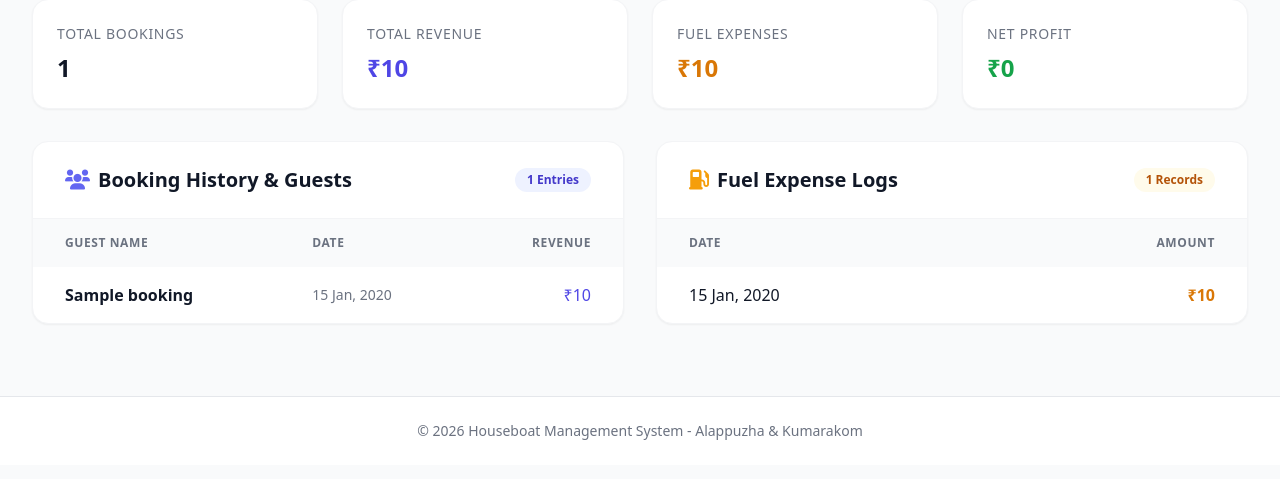
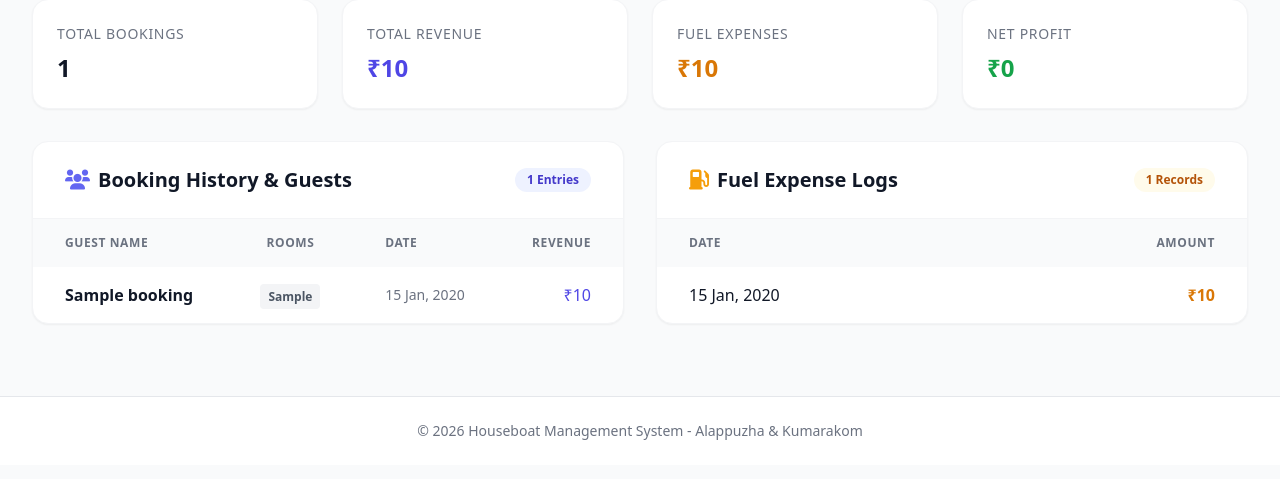
Before and after one commit to Amal-24/BackWaters, a Flask app: template templates/details.html in a window 1280 px wide. Shown: the part 231-710 px from the top of the page. Run offline with Flask 3, Linux system fonts and the light colour scheme; the template is opened without the code that fills it: most values are stand-ins (such as "Sample title", 1, 10 or a date in 2020); some libraries are stand-ins or nearby versions.

Commit message:
design_changes

```diff
--- a/app.py
+++ b/app.py
@@ -21,7 +21,8 @@ app.json_encoder = MongoJSONEncoder
 def index():
     search_query = request.args.get('search')
     boats = get_all_boats(search_query)
-    return render_template('index.html', boats=boats, search_query=search_query)
+    today = datetime.now().replace(hour=0, minute=0, second=0, microsecond=0)
+    return render_template('index.html', boats=boats, search_query=search_query, today=today)
 
 @app.route('/boat/add', methods=['POST'])
 def boat_add():
@@ -49,7 +50,8 @@ def booking_add(boat_id):
     guest_name = request.form.get('guest_name')
     date_str = request.form.get('date')
     revenue = request.form.get('revenue')
-    add_booking(boat_id, guest_name, date_str, revenue)
+    rooms_booked = request.form.get('rooms_booked', 1)
+    add_booking(boat_id, guest_name, date_str, revenue, rooms_booked)
     return redirect(request.referrer or url_for('index'))
 
 @app.route('/fuel/add/<boat_id>', methods=['POST'])
--- a/database.py
+++ b/database.py
@@ -39,12 +39,13 @@ def update_boat(boat_id, name, rooms, ac_type):
 def delete_boat(boat_id):
     return boats_collection.delete_one({"_id": ObjectId(boat_id)})
 
-def add_booking(boat_id, guest_name, date_str, revenue):
+def add_booking(boat_id, guest_name, date_str, revenue, rooms_booked=1):
     booking_date = datetime.strptime(date_str, "%Y-%m-%d")
     booking = {
         "guest_name": guest_name,
         "date": booking_date,
-        "revenue": float(revenue)
+        "revenue": float(revenue),
+        "rooms_booked": int(rooms_booked)
     }
     return boats_collection.update_one(
         {"_id": ObjectId(boat_id)},
--- a/templates/details.html
+++ b/templates/details.html
@@ -68,6 +68,7 @@
                     <thead class="bg-gray-50">
                         <tr>
                             <th class="px-8 py-4 text-xs font-bold text-gray-500 uppercase tracking-wider">Guest Name</th>
+                            <th class="px-8 py-4 text-xs font-bold text-gray-500 uppercase tracking-wider text-center">Rooms</th>
                             <th class="px-8 py-4 text-xs font-bold text-gray-500 uppercase tracking-wider">Date</th>
                             <th class="px-8 py-4 text-xs font-bold text-gray-500 uppercase tracking-wider text-right">Revenue</th>
                         </tr>
@@ -77,6 +78,11 @@
                         <tr class="hover:bg-gray-50 transition">
                             <td class="px-8 py-4">
                                 <div class="font-semibold text-gray-900">{{ booking.guest_name }}</div>
+                            </td>
+                            <td class="px-8 py-4 text-center">
+                                <span class="px-2 py-1 bg-gray-100 text-gray-600 text-xs font-bold rounded">
+                                    {{ booking.rooms_booked if booking.rooms_booked else 1 }}
+                                </span>
                             </td>
                             <td class="px-8 py-4 text-gray-500 text-sm">
                                 {{ booking.date.strftime('%d %b, %Y') }}
@@ -164,10 +170,15 @@
                                class="w-full px-4 py-2 border border-gray-300 rounded-lg focus:ring-2 focus:ring-indigo-500 outline-none">
                     </div>
                     <div>
-                        <label class="block text-sm font-medium text-gray-700 mb-1">Revenue (₹)</label>
-                        <input type="number" name="revenue" required placeholder="Amount"
+                        <label class="block text-sm font-medium text-gray-700 mb-1">Rooms Booked</label>
+                        <input type="number" name="rooms_booked" required min="1" max="{{ boat.rooms }}" value="1"
                                class="w-full px-4 py-2 border border-gray-300 rounded-lg focus:ring-2 focus:ring-indigo-500 outline-none">
                     </div>
+                </div>
+                <div>
+                    <label class="block text-sm font-medium text-gray-700 mb-1">Revenue (₹)</label>
+                    <input type="number" name="revenue" required placeholder="Amount"
+                           class="w-full px-4 py-2 border border-gray-300 rounded-lg focus:ring-2 focus:ring-indigo-500 outline-none">
                 </div>
                 <button type="submit" class="w-full bg-indigo-600 text-white font-bold py-3 rounded-lg shadow-md hover:bg-indigo-700 transition">
                     Record Booking
```
Also changed, not shown: templates/index.html (+23 -6 lines).
